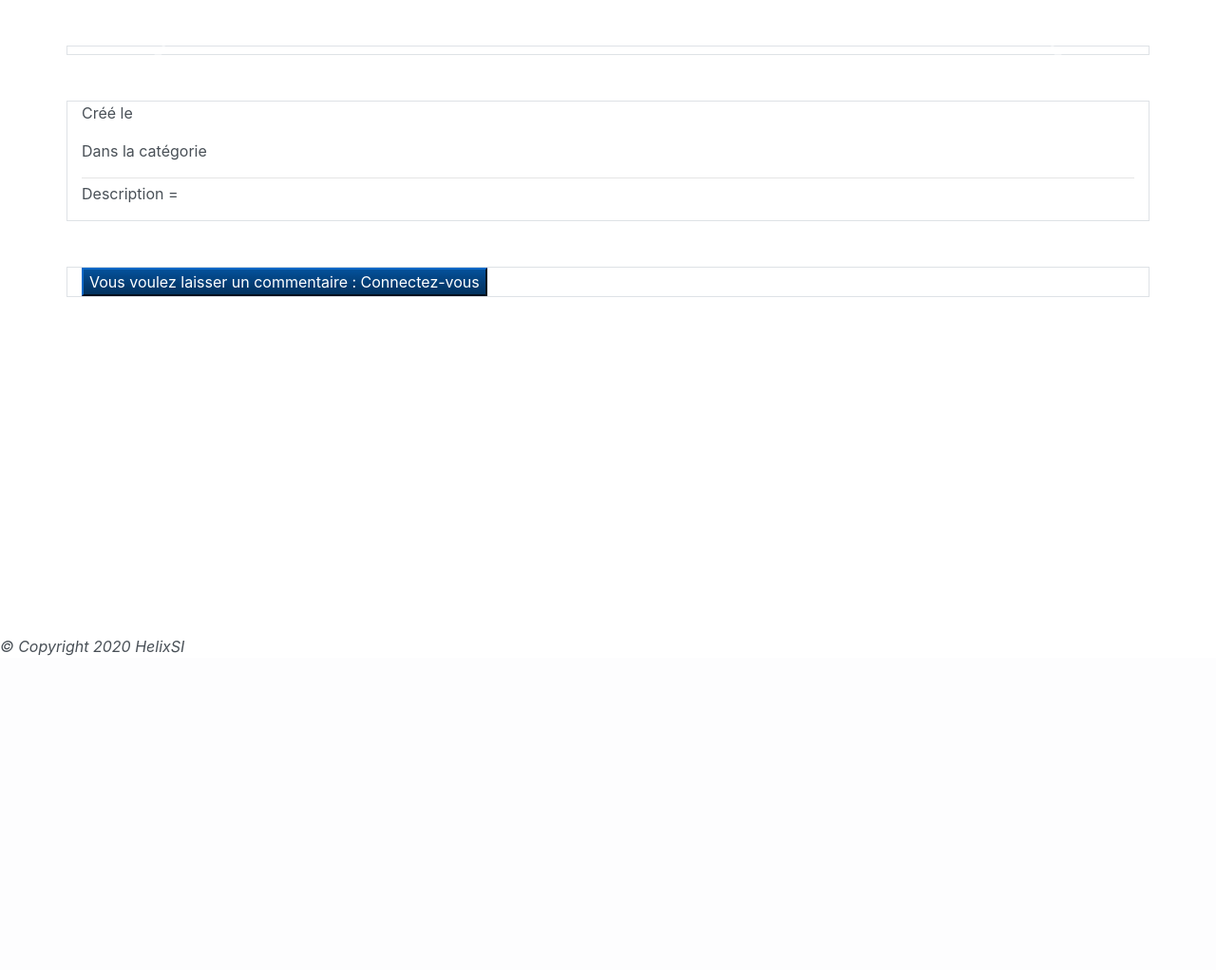
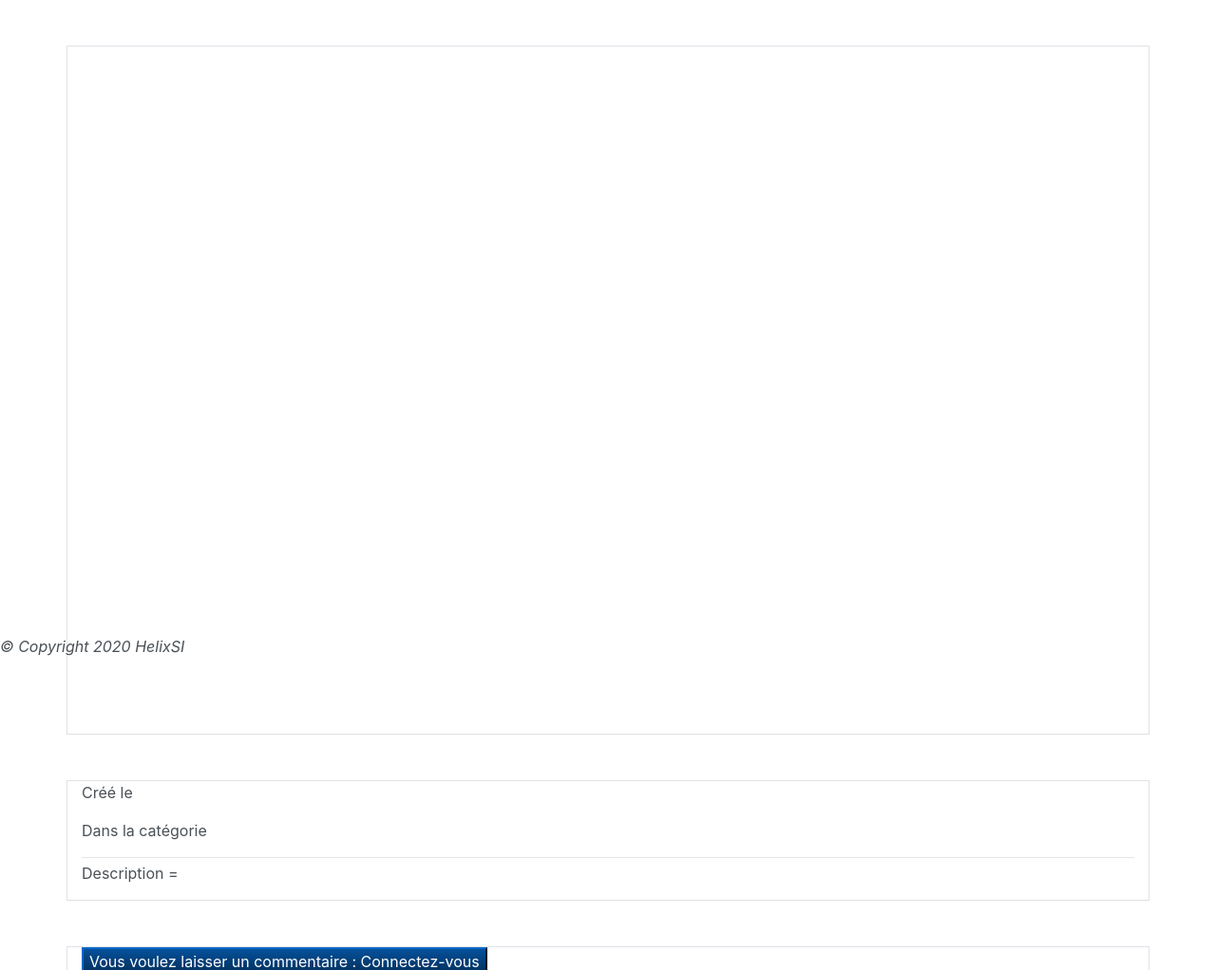
Before and after one commit to Toasted201/OpenClassroom_P06, a Symfony app: template templates/trick/show.html.twig in a window 1280 px wide. Shown: the part 107-1129 px from the top of the page at 95% size. Before the commit the page ends 798 px from the top, so only its background shows below. Run offline with Twig, Linux system fonts and the light colour scheme; the template is opened without the code that fills it, so the values that code supplies are empty; some libraries are stand-ins or nearby versions.

Commit message:
#17 ShowTrick : Carousel Images and Videos

```diff
--- /dev/null
+++ b/public/css/galery.css
@@ -0,0 +1,12 @@
+.carousel-inner{
+    height: 700px;
+}
+
+.carousel-indicators{
+    position :relative;
+    width: auto;
+}
+
+.scrolling-wrapper{
+    overflow-x: auto;
+}
--- a/src/DataFixtures/DemoFixtures.php
+++ b/src/DataFixtures/DemoFixtures.php
@@ -111,8 +111,8 @@ class DemoFixtures extends Fixture
         //add video
         $videosData=[];
         $videosData=[
-            ['title'=>'mute', 'url'=>'https://youtu.be/M5NTCfdObfs'],
-            ['title'=>'sad', 'url'=>'https://youtu.be/51sQRIK-TEI'],
+            ['title'=>'mute', 'url'=>'https://www.youtube.com/embed/M5NTCfdObfs'],
+            ['title'=>'sad', 'url'=>'https://www.youtube.com/embed/51sQRIK-TEI'],
         ];
 
                foreach ($videosData as $videoData){
--- a/templates/base.html.twig
+++ b/templates/base.html.twig
@@ -9,7 +9,7 @@
         <meta name="{% block metaName %}{% endblock %}" content="{% block metaContent %}{% endblock %}">
         <link rel="stylesheet" href="https://bootswatch.com/4/cerulean/bootstrap.min.css">
         <link rel="stylesheet" href="https://pro.fontawesome.com/releases/v5.10.0/css/all.css" integrity="sha384-AYmEC3Yw5cVb3ZcuHtOA93w35dYTsvhLPVnYs9eStHfGJvOvKxVfELGroGkvsg+p" crossorigin="anonymous"/>
-        <link rel="stylesheet" href="css\base.css" />
+        <link rel="stylesheet" href="/css/base.css" />
         <link rel="stylesheet" href="{% block stylesheet %}{% endblock %}"/>
     </head>
 
--- a/templates/trick/show.html.twig
+++ b/templates/trick/show.html.twig
@@ -6,20 +6,21 @@
 {% endblock %}
 {% block metaContent %}Listes des Tricks
 {% endblock %}
-
+{% block stylesheet %}/css/galery.css
+{% endblock %}
 {% block body %}
 
 {# TODO La page ne doit s'afficher que si le trick.publish = 1 #}
 
-{# TODO Mettre une image de fond sur toute la largeur de la page #}
+{# TODO Option : Mettre une image de fond sur toute la largeur de la page #}
 
-{# TODO Mettre l'image à la une = principale ou image par défaut #}
 <div class="container my-5 px-auto border">
 
-    <div class="row"> {# TODO Mise en page #}
+    <div class="row">
         <div class="col-10">
             <h1>{{ trick.title | upper }}</h1>
         </div>
+
         {% if is_granted('ROLE_USER') %} {# les boutons edit and delete ne sont affichés que si l'utilisateur est connecté #}
             <div class="col-1">
                 <a href="{{ path('trick_edit', {'id': trick.id}) }}">
@@ -32,27 +33,58 @@
         {% endif %}
     </div>
 
-    <div id="carouselExampleIndicators" class="carousel slide" data-ride="carousel"> {# TODO figer la hauteur du carrousel #}
-    <div class="carousel-inner">
+    <div id="carouselTrick" class="carousel slide" data-ride="carousel">
+
+        <div class="carousel-inner d-flex align-items-center">
             {% for image in trick.images %}
-        <div class="carousel-item {% if loop.index == 1 %} active {% endif %}">
-            <img class="d-block w-100" src="{{ image.src }}" alt="">
+                <div class="carousel-item{% if loop.first %} active {% endif %}">
+                    <img class="d-block mx-auto img-responsive" src="{{ image.src }}" alt="">
+                </div>
+            {% endfor %}
+            {% for video in trick.videos %}
+                <div class="carousel-item">
+                    <div class="embed-responsive embed-responsive-16by9">
+                        <iframe class="embed-responsive-item" src="{{ video.url }}" allowfullscreen></iframe>
+                    </div>
                 </div>
             {% endfor %}
         </div>
 
-    <a class="carousel-control-prev" href="#carouselExampleIndicators" role="button" data-slide="prev">
+        <a class="carousel-control-prev" href="#carouselTrick" role="button" data-slide="prev">
             <span class="carousel-control-prev-icon" aria-hidden="true"></span>
             <span class="sr-only">Previous</span>
         </a>
-    <a class="carousel-control-next" href="#carouselExampleIndicators" role="button" data-slide="next">
+        <a class="carousel-control-next" href="#carouselTrick" role="button" data-slide="next">
             <span class="carousel-control-next-icon" aria-hidden="true"></span>
             <span class="sr-only">Next</span>
         </a>
+
+
+            <div class="carousel-indicators d-block mx-auto "> {#TODO Option : modifier le design de la scroll barre#}
+                <div id="carouselTrick" class="carousel slide" data-ride="carousel">
+                    {% set i = 0 %}
+                    <div class="scrolling-wrapper row flex-row flex-nowrap mt-2 pb-2">
+                        {% for image in trick.images %}
+                            <div class="col-1" data-target="#carouselTrick" data-slide-to="{{ i }}">
+                                <img src="{{ image.src }}" class="img-fluid" alt="">
+                            </div>
+                            {% set i = i + 1 %}
+                        {% endfor %}
+                        {% set v = i %}
+                        {% for video in trick.videos %}
+                            <div class="col-1" data-target="#carouselTrick" data-slide-to="{{ v }}">
+                                <i class="fab fa-youtube fa-3x"></i> {# TODO : afficher une vignette différente pour chque vidéo #}
+                            </div>
+                            {% set v = v + 1 %}
+                        {% endfor %}
+                    </div>
                 </div>
             </div>
 
-{# TODO Afficher gallery avec les photos et les vidéos à la suite #}
+    </div>
+
+</div>
+
 {# TODO  Galerie : Sur mobile, elle sera caché avec un bouton qui permettre de déployer une liste contenant les images et les vidéos #}
 
     <div class="container border my-5">
```
Lines whose indentation alone changed are shown as unchanged.
